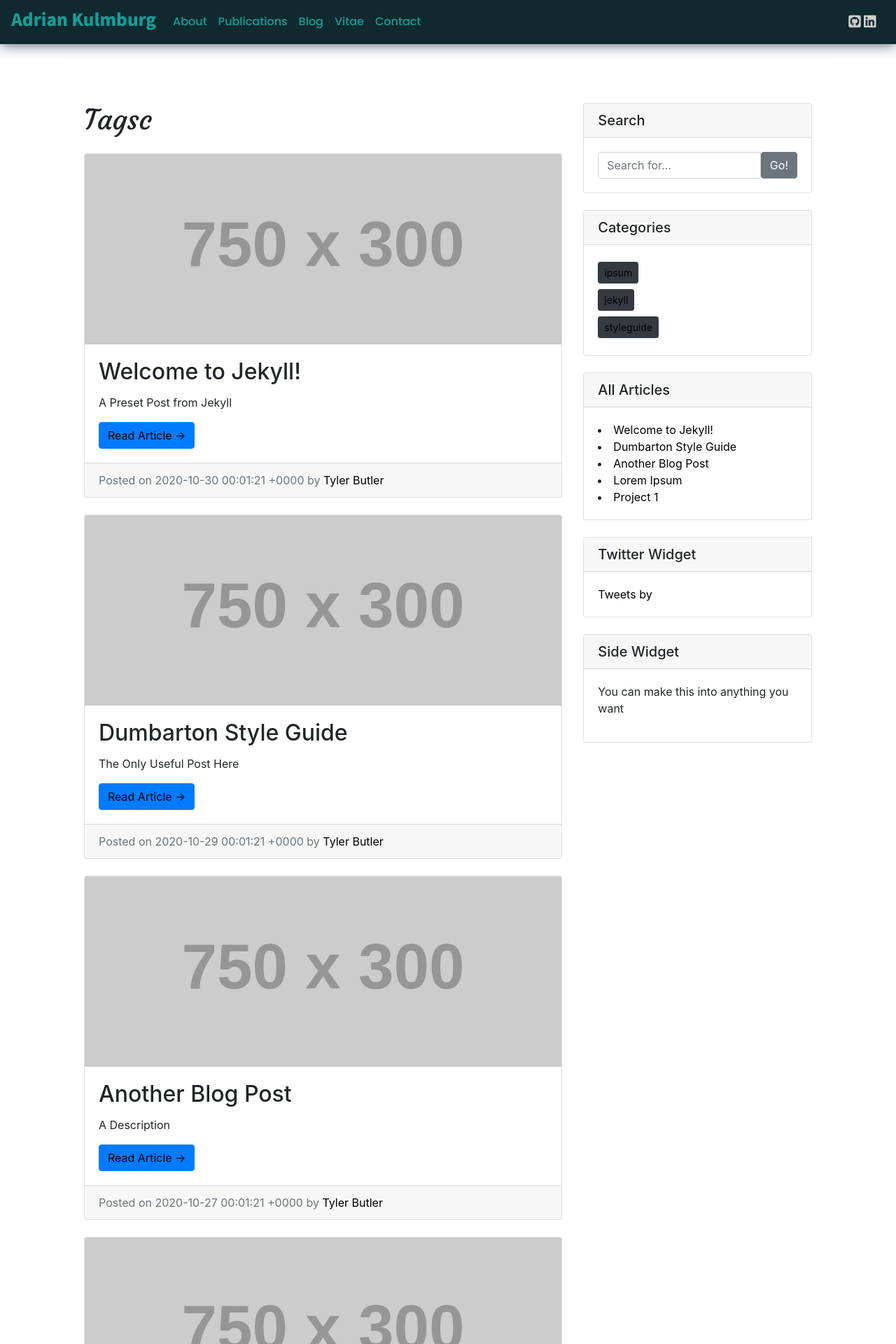
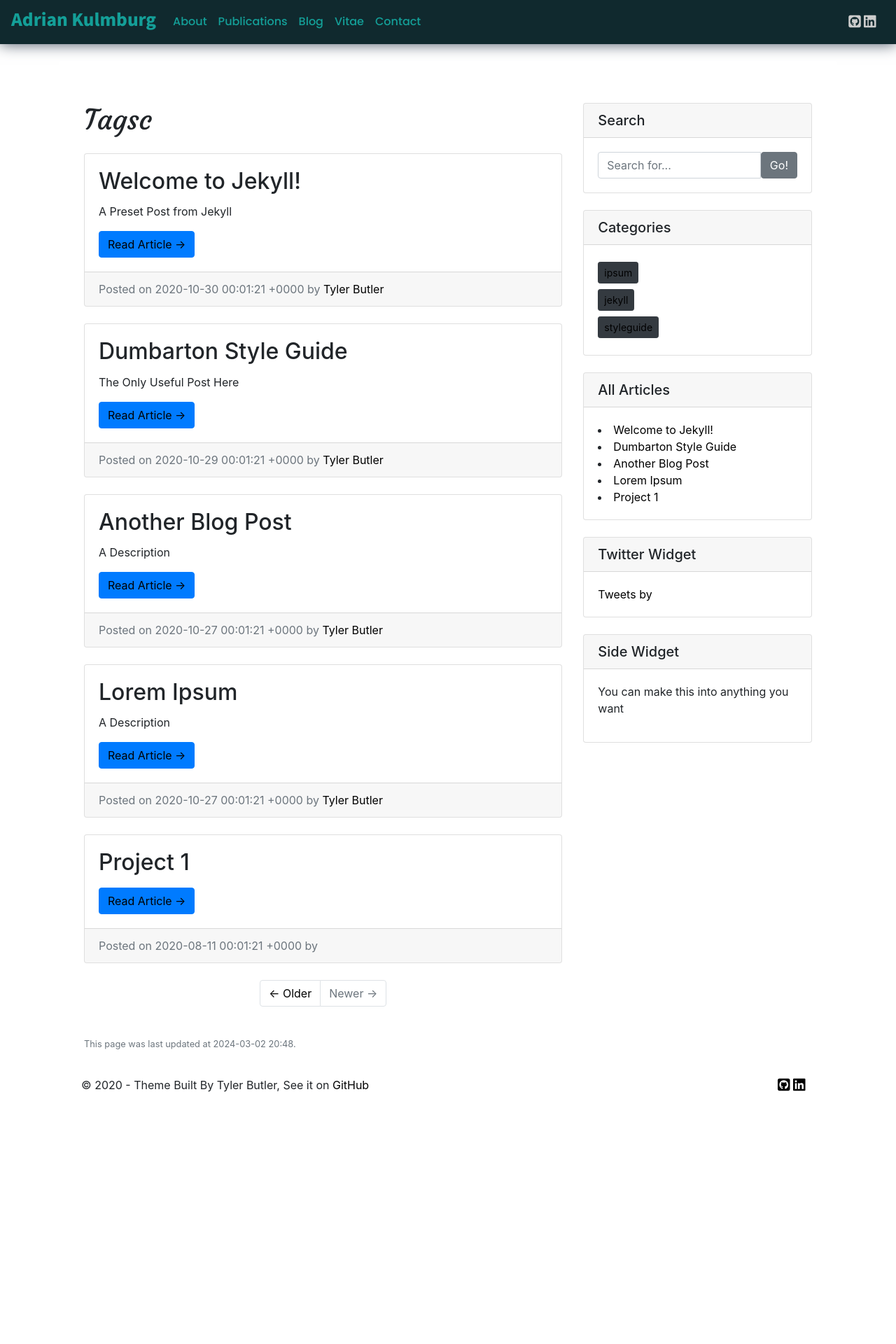
Before and after one commit to AdrianKulmburg/adrianKulmburg.github.io, a Jekyll site: the page built from pages/tags.html, in a window 1280 px wide. Shown: the top 1920 px of the page at 70% size. Built offline with Jekyll 4.4.1, drawn with Linux system fonts in a browser that asks for light colours; nearby versions of some CDN libraries; comment, search, counter and statistics services are not loaded; after the commit the page ends 1594 px from its top, so only the background shows below that.

Commit message:
Almost got it...

```diff
--- a/pages/tags.html
+++ b/pages/tags.html
@@ -17,7 +17,7 @@ last-updated: 2020-10-30 5:55 PM
           <!-- Blog Post -->
           {% for post in site.posts %}
             <div class="card mb-4">
-              <img class="card-img-top" src="http://placehold.it/750x300" alt="Card image cap">
+<!--              <img class="card-img-top" src="http://placehold.it/750x300" alt="Card image cap"> -->
               <div class="card-body">
                 <h2 class="card-title">{{ post.title }}</h2>
                 <p class="card-text">{{ post.description }}</p>
```
